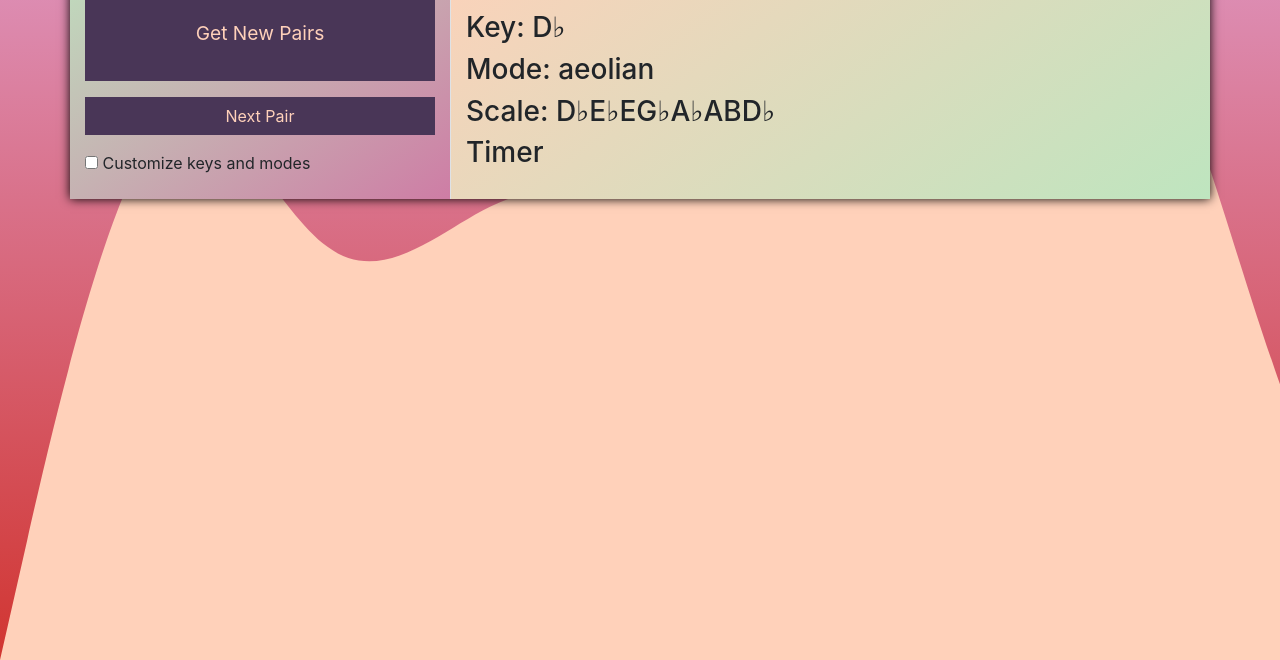
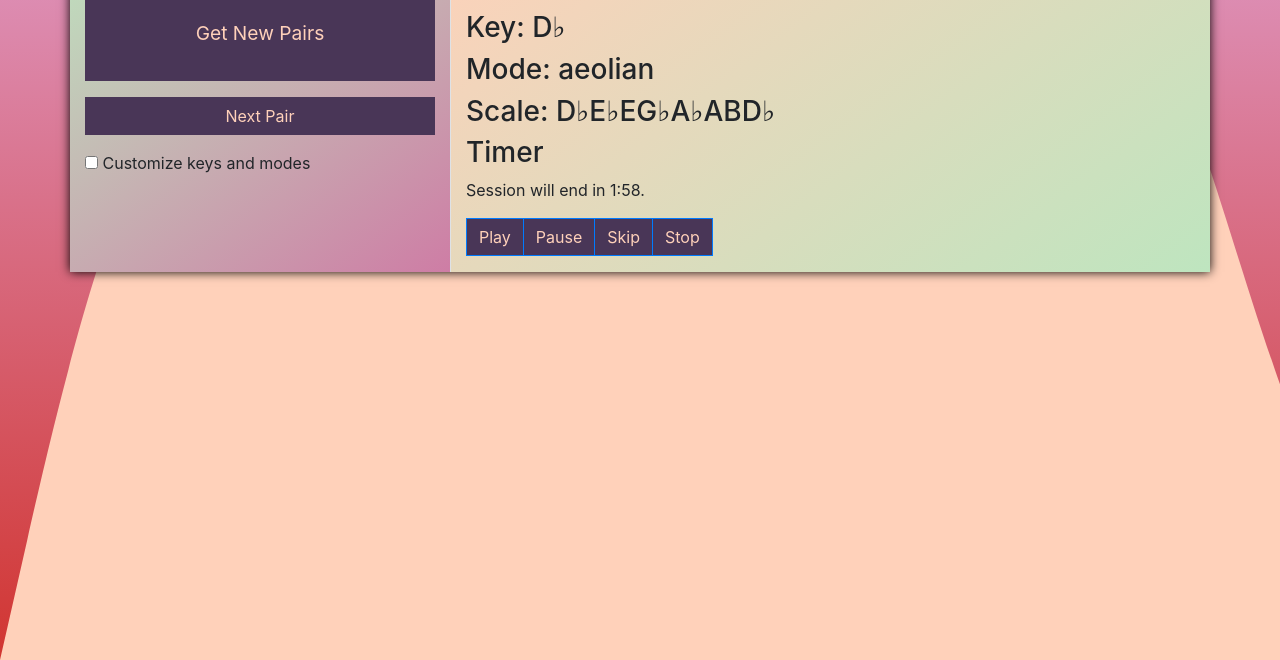
Before and after one commit to mireie/key-practice, a website built with webpack: page src/index.html in a window 1280 px wide. Both pictures are taken after a click on the element "Submit". Shown: the part 140-800 px from the top of the page. Built offline with nearby package versions, Linux system fonts and the light colour scheme.

Commit message:
Add buttons and timer
co-authored-by: Ben Dunham <bendunhampdx@gmail.com>

```diff
--- a/src/index.html
+++ b/src/index.html
@@ -20,7 +20,7 @@
         <form class="sticky-top" id="form">
           <p>
           <h2>Controls</h2>
-          <div class="btn submit-btn">Submit</div>
+          <div id="start-timer" class="btn submit-btn">Submit</div>
           <div class="btn mt-3 skip">Next Pair</div>
           </p>
           <div class="entry-block">
@@ -174,7 +174,15 @@
         <h3>Mode: <span id="modeDisplay"></span></h3>
         <h3>Scale: <span id="scaleDisplay"></span></h3>
         <h3>Timer</h3>
-        <div id="divId"></div>
+        <p>Session will end in <span class="js-timeout">2:00</span>.</p>
+        <!-- <button id="js-startTimer">Start Countdown</button>
+        <button id="js-resetTimer">Stop &amp; Reset</button> -->
+        <div class="btn-group" role="group" aria-label="Basic outlined example">
+          <button id="play" type="button" class="btn btn-outline-primary">Play</button>
+          <button id="pause" type="button" class="btn btn-outline-primary">Pause</button>
+          <button id="next" type="button" class="btn btn-outline-primary">Skip</button>
+          <button id="stop" type="button" class="btn btn-outline-primary">Stop</button>
+        </div>
         <p id="output"></p>
       </div>
     </div>
--- a/src/main.js
+++ b/src/main.js
@@ -47,7 +47,55 @@ function runKeySet(keyConst, usableObject) {
   displayKeyMode(usableObject.key, usableObject.mode, scale);
 }
 
+var interval;
+
+function countdown() {
+  clearInterval(interval);
+  interval = setInterval( function() {
+      var timer = $('.js-timeout').html();
+      timer = timer.split(':');
+      var minutes = timer[0];
+      var seconds = timer[1];
+      seconds -= 1;
+      if (minutes < 0) return;
+      else if (seconds < 0 && minutes != 0) {
+          minutes -= 1;
+          seconds = 59;
+      }
+      else if (seconds < 10 && length.seconds != 2) seconds = '0' + seconds;
+
+      $('.js-timeout').html(minutes + ':' + seconds);
+
+      if (minutes == 0 && seconds == 0) clearInterval(interval);
+  }, 1000);
+}
+
 $(document).ready(() => {
+  $('#start-timer').click(function () {
+    $('.js-timeout').text("2:00");
+    countdown();
+  });
+
+  $('#play').click(function () {
+    $('.js-timeout').show();
+    countdown();
+  });
+
+  $('#pause').click(function () {
+    clearInterval(interval);
+  });
+
+  $('#next').click(function () {
+    nextPair(keyConst, session);
+    clearInterval(interval);
+    $('.js-timeout').text("2:00");
+  });
+
+  $('#stop').click(function () {
+    $('.js-timeout').text("2:00");
+    clearInterval(interval);
+  });
+
   $('.input-hide').click(function () {
     if ($('form').is(':hidden')) {
       ($('#input-text')).text("Hide");
@@ -73,6 +121,7 @@ $(document).ready(() => {
   });
   $('.skip').click(() => {
     nextPair(keyConst, session);
+    $('.js-timeout').text("2:00");
   });
   $('.checkKeys').click(function () {
     event.preventDefault();
```
Also changed, not shown: 1 other file.
